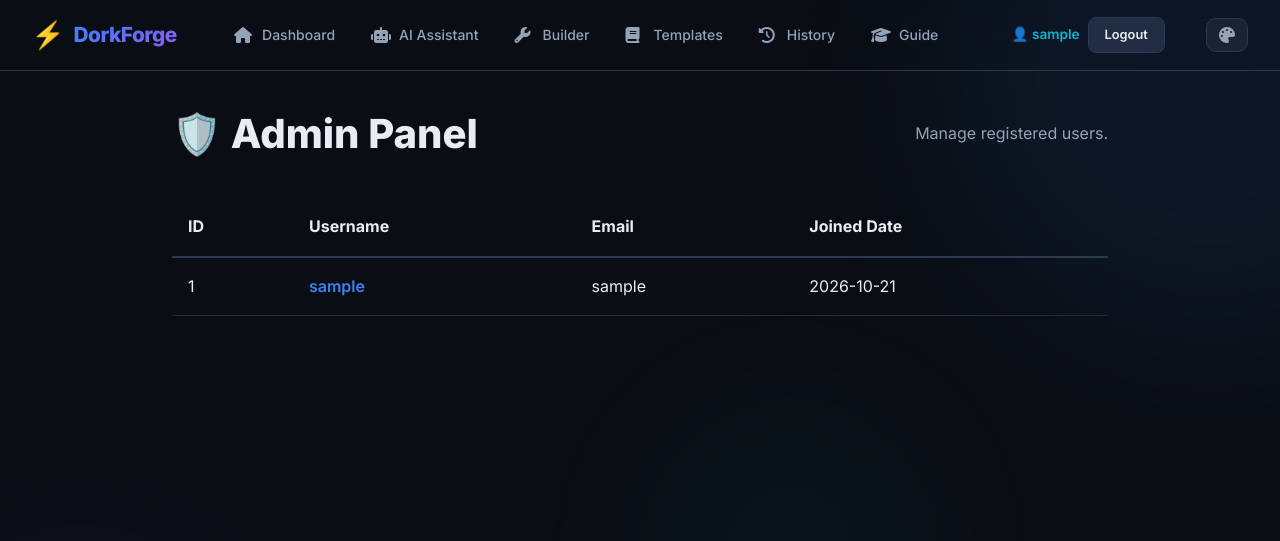
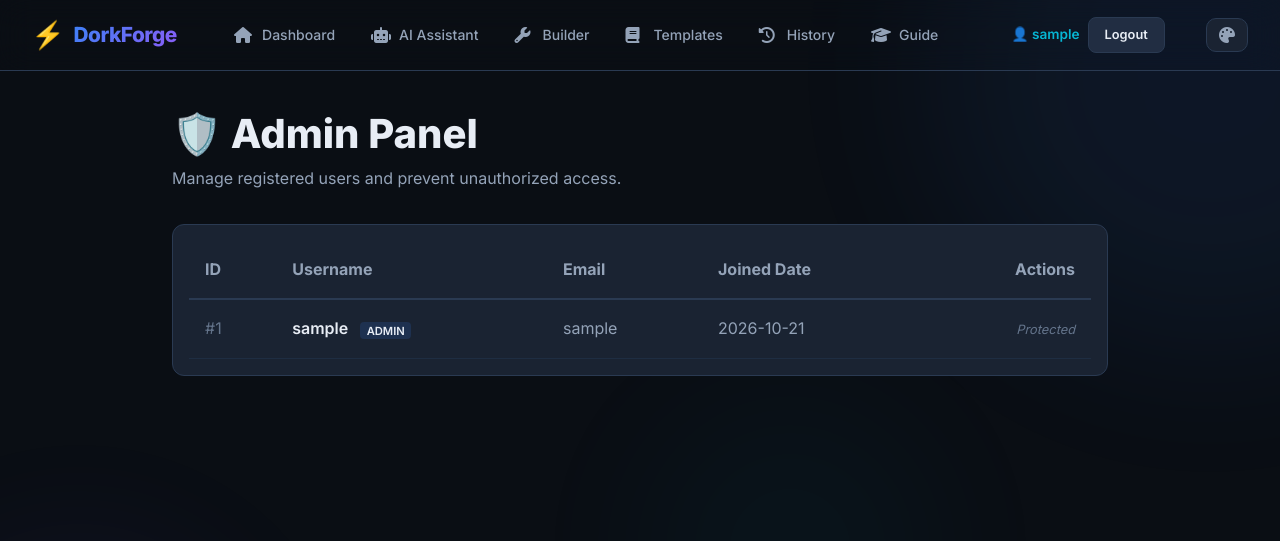
Before and after one commit to DMAT-Codes/dorkforge, a Flask app: page /auth/admin/users in a window 1280 px wide. Shown: the top 541 px of the page. Run offline with Flask 3, Linux system fonts and the light colour scheme; the visitor is signed in with stand-in values (Sample User, id 1); data comes from the database, SQL or seed files in the repository.

Commit message:
Added full Admin Panel to manage and delete users

```diff
--- a/app/routes/auth.py
+++ b/app/routes/auth.py
@@ -65,16 +65,42 @@ def logout():
 
 
 # =========================================================
-# NEW ADMIN PANEL ROUTE
+# ADMIN PANEL ROUTES
 # =========================================================
+
 @bp.route('/admin/users')
 @login_required
 def admin_users():
+    """View all registered users (Admin Only)."""
     # Only allow the first registered user (ID 1) to see this page
     if current_user.User_ID != 1:
         flash('Unauthorized access. Only administrators can view this page.', 'error')
         return redirect(url_for('main.index'))
 
-    # Fetch all users from the database
-    users = User.query.all()
+    users = User.query.order_by(User.User_ID.asc()).all()
     return render_template('admin_users.html', users=users)
+
+
+@bp.route('/admin/users/delete/<int:user_id>', methods=['POST'])
+@login_required
+def delete_user(user_id):
+    """Delete a specific user (Admin Only)."""
+    # Only allow admin to delete users
+    if current_user.User_ID != 1:
+        flash('Unauthorized access.', 'error')
+        return redirect(url_for('main.index'))
+
+    # Prevent admin from deleting their own account
+    if user_id == current_user.User_ID:
+        flash('You cannot delete your own admin account.', 'error')
+        return redirect(url_for('auth.admin_users'))
+
+    user = User.query.get(user_id)
+    if user:
+        db.session.delete(user)
+        db.session.commit()
+        flash(f'User "{user.Username}" has been successfully deleted.', 'success')
+    else:
+        flash('User not found.', 'error')
+
+    return redirect(url_for('auth.admin_users'))
--- a/app/templates/admin_users.html
+++ b/app/templates/admin_users.html
@@ -1,41 +1,82 @@
 {% extends "base.html" %}
+
 {% block title %}Admin Panel{% endblock %}
+
 {% block content %}
 <div class="history-page">
     <div class="history-header">
-        <h1 class="history-title">🛡️ Admin Panel</h1>
-        <p class="history-subtitle">Manage registered users.</p>
+        <div>
+            <h1 class="history-title">🛡️ Admin Panel</h1>
+            <p class="history-subtitle">Manage registered users and prevent unauthorized access.</p>
+        </div>
     </div>
 
+    <!-- Flash Messages (Success/Error) -->
     {% with messages = get_flashed_messages(with_categories=true) %}
         {% if messages %}
             {% for category, message in messages %}
-                <div class="flash-{{ category }}">{{ message }}</div>
+                <div class="flash-{{ category }}" style="padding: 1rem; border-radius: 8px; margin-bottom: 1.5rem; text-align: center; font-weight: 500;
+                    {% if category == 'error' %}
+                        background: rgba(239, 68, 68, 0.1); border: 1px solid #ef4444; color: #ef4444;
+                    {% else %}
+                        background: rgba(16, 185, 129, 0.1); border: 1px solid #10b981; color: #10b981;
+                    {% endif %}
+                ">
+                    {{ message }}
+                </div>
             {% endfor %}
         {% endif %}
     {% endwith %}
 
-    <div class="history-list">
+    <div class="history-list" style="overflow-x: auto; background: var(--bg-card); border: 1px solid var(--border-color); border-radius: 12px; padding: 1rem;">
         <table style="width: 100%; border-collapse: collapse; text-align: left;">
             <thead>
                 <tr style="border-bottom: 2px solid var(--border-color);">
-                    <th style="padding: 1rem;">ID</th>
-                    <th style="padding: 1rem;">Username</th>
-                    <th style="padding: 1rem;">Email</th>
-                    <th style="padding: 1rem;">Joined Date</th>
+                    <th style="padding: 1rem; color: var(--text-secondary);">ID</th>
+                    <th style="padding: 1rem; color: var(--text-secondary);">Username</th>
+                    <th style="padding: 1rem; color: var(--text-secondary);">Email</th>
+                    <th style="padding: 1rem; color: var(--text-secondary);">Joined Date</th>
+                    <th style="padding: 1rem; color: var(--text-secondary); text-align: right;">Actions</th>
                 </tr>
             </thead>
             <tbody>
                 {% for user in users %}
-                <tr style="border-bottom: 1px solid var(--border-light);">
-                    <td style="padding: 1rem;">{{ user.User_ID }}</td>
-                    <td style="padding: 1rem; font-weight: 600; color: var(--accent-primary);">{{ user.Username }}</td>
-                    <td style="padding: 1rem;">{{ user.Email }}</td>
-                    <td style="padding: 1rem;">{{ user.Created_At.strftime('%Y-%m-%d') }}</td>
+                <tr style="border-bottom: 1px solid var(--border-light); transition: background 0.2s;" onmouseover="this.style.background='var(--bg-card-hover)'" onmouseout="this.style.background='transparent'">
+                    <td style="padding: 1rem; color: var(--text-muted);">#{{ user.User_ID }}</td>
+
+                    <td style="padding: 1rem; font-weight: 600; color: var(--text-primary);">
+                        {{ user.Username }}
+                        {% if user.User_ID == 1 %}
+                            <span style="background: rgba(59, 130, 246, 0.15); color: var(--accent-blue); font-size: 0.7rem; padding: 0.1rem 0.4rem; border-radius: 4px; margin-left: 0.5rem; border: 1px solid var(--accent-blue);">ADMIN</span>
+                        {% endif %}
+                    </td>
+
+                    <td style="padding: 1rem; color: var(--text-secondary);">{{ user.Email }}</td>
+
+                    <td style="padding: 1rem; color: var(--text-secondary);">
+                        {{ user.Created_At.strftime('%Y-%m-%d') }}
+                    </td>
+
+                    <td style="padding: 1rem; text-align: right;">
+                        {% if user.User_ID != 1 %}
+                        <form action="{{ url_for('auth.delete_user', user_id=user.User_ID) }}" method="POST" style="display:inline;">
+                            <!-- Confirm before deleting -->
+                            <button type="submit" class="btn btn-sm btn-danger" onclick="return confirm('Are you sure you want to permanently delete user &quot;{{ user.Username }}&quot; and all their saved queries?');">
+                                <i class="fas fa-trash"></i> Delete
+                            </button>
+                        </form>
+                        {% else %}
+                        <span style="color: var(--text-muted); font-size: 0.8rem; font-style: italic;">Protected</span>
+                        {% endif %}
+                    </td>
                 </tr>
                 {% endfor %}
             </tbody>
         </table>
+
+        {% if not users %}
+        <p style="text-align: center; color: var(--text-muted); padding: 2rem;">No users found in the database.</p>
+        {% endif %}
     </div>
 </div>
 {% endblock %}
```
Also changed, not shown: app/templates/history.html (+59 -38 lines).
